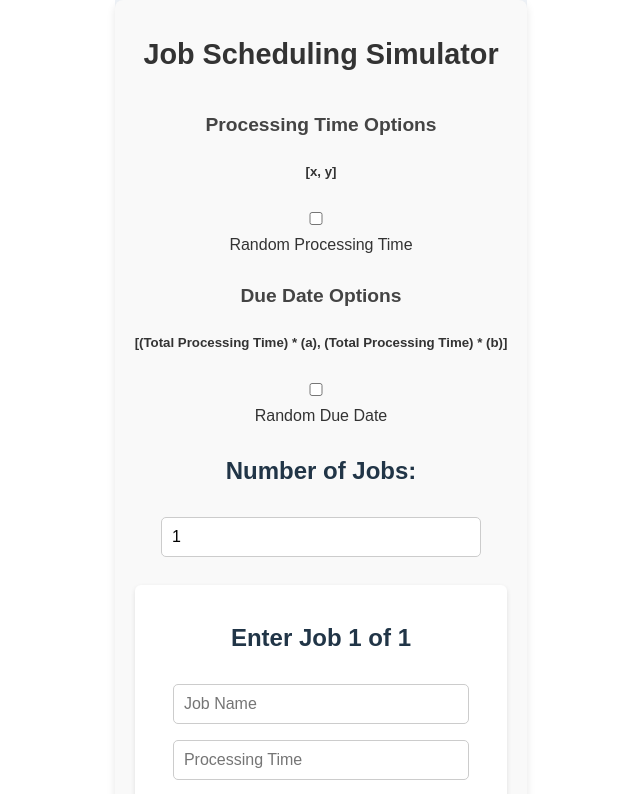
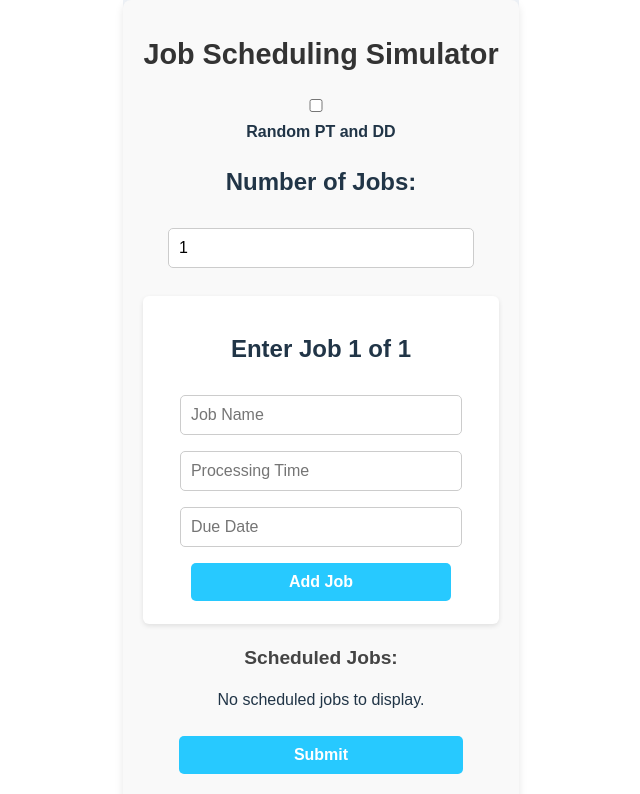
Before and after one commit to Vedansh7-7/Job-Scheduler, a React (Vite) app in the folder Frontend/PIE/: page / in a window 1280 px wide. Shown: the top 794 px of the page, without its empty margins (319-959 px from the left). Built offline with nearby package versions, Linux system fonts and the light colour scheme.

Commit message:
Randomize All

```diff
--- a/Frontend/PIE/src/App.jsx
+++ b/Frontend/PIE/src/App.jsx
@@ -14,7 +14,7 @@ function App() {
   const [dueDateRandom, setDueDateRandom] = useState(false);
   const [processingRange, setProcessingRange] = useState({ min: 1, max: 10 });
   const [dueDateMultiplier, setDueDateMultiplier] = useState({ a: 0.1, b: 0.8 });
-  const [jobName, setJobName] = useState("");  // Adding job name as a state
+  const [randomizeAll, setRandomizeAll] = useState(false);
 
   const handleJobCountChange = (e) => setJobCount(Math.max(1, Number(e.target.value)));
 
@@ -28,40 +28,45 @@ function App() {
     setScheduledJobs(scheduleJobs(jobs, selectedRule));
   };
 
-  //send to backend
+  const handleRandomizeAll = () => {
+    const newRandomizeAll = !randomizeAll;
+    setRandomizeAll(newRandomizeAll);
+    setProcessingTimeRandom(newRandomizeAll);
+    setDueDateRandom(newRandomizeAll);
+  };
+
   const handleSubmit = async () => {
-    let dataToSend = {};
+    let dataToSend = {
+      randomizeAll,
+      jobCount,
+    };
 
     if (processingTimeRandom && dueDateRandom) {
-      // If both are random, send ranges and multipliers
       dataToSend = {
+        ...dataToSend,
         processingRange,
         dueDateMultiplier,
         jobs,
-        jobCount,
       };
     } else if (processingTimeRandom && !dueDateRandom) {
-      // send range and due date array
       const dueDates = jobs.map(job => job.dueDate);
       dataToSend = {
+        ...dataToSend,
         processingRange,
         dueDates,
         jobs,
-        jobCount,
       };
     } else if (!processingTimeRandom && dueDateRandom) {
-      //  send array of processing times and multipliers
       const processingTimes = jobs.map(job => job.processingTime);
       dataToSend = {
+        ...dataToSend,
         processingTimes,
         dueDateMultiplier,
-        jobCount,
       };
     } else {
-      // If neither is random, send the full job details
       dataToSend = {
-        jobs, // array for pt and dd
-        jobCount,
+        ...dataToSend,
+        jobs,
       };
     }
 
@@ -89,6 +94,21 @@ function App() {
     <div className="App">
       <h1>Job Scheduling Simulator</h1>
 
+      {/* Randomize All Option */}
+      <div className="randomize-all">
+        <label>
+          <input
+            type="checkbox"
+            checked={randomizeAll}
+            onChange={handleRandomizeAll}
+          />
+          <strong> Random PT and DD</strong>
+        </label>
+      </div>
+
+      {randomizeAll ? (
+        <>
+          {/* Processing Time Options */}
           <div className="ptrandom random">
             <h3>Processing Time Options</h3>
             <h5>[x, y]</h5>
@@ -96,7 +116,7 @@ function App() {
               <input
                 type="checkbox"
                 checked={processingTimeRandom}
-            onChange={() => setProcessingTimeRandom(!processingTimeRandom)}
+                onChange={() => setProcessingTimeRandom(processingTimeRandom)}
               />
               <br /><span style={{color: "#333"}}>Random Processing Time</span>
             </label>
@@ -135,6 +155,7 @@ function App() {
             )}
           </div>
 
+          {/* Due Date Options */}
           <div className="ddrandom random">
             <h3>Due Date Options</h3>
             <h5>[(Total Processing Time) * (a), (Total Processing Time) * (b)]</h5>
@@ -142,7 +163,7 @@ function App() {
               <input
                 type="checkbox"
                 checked={dueDateRandom}
-            onChange={() => setDueDateRandom(!dueDateRandom)}
+                onChange={() => setDueDateRandom(dueDateRandom)}
               />
               <br /><span style={{color: "#333"}}>Random Due Date</span>
             </label>
@@ -180,7 +201,8 @@ function App() {
               </div>
             )}
           </div>
-
+        </>
+      ) : (
         <label>
           <h2>Number of Jobs:</h2>
           <input
@@ -190,6 +212,7 @@ function App() {
             onChange={handleJobCountChange}
           />
         </label>
+      )}
 
       {jobs.length < jobCount ? (
         <JobForm
@@ -211,7 +234,7 @@ function App() {
 
       <ScheduleDisplay scheduledJobs={scheduledJobs} />
 
-      {/* Add a Submit button to send data to the backend */}
+      {/* Send data to backend*/}
       <button onClick={handleSubmit}>Submit</button>
     </div>
   );
```
Lines whose indentation alone changed are shown as unchanged.
